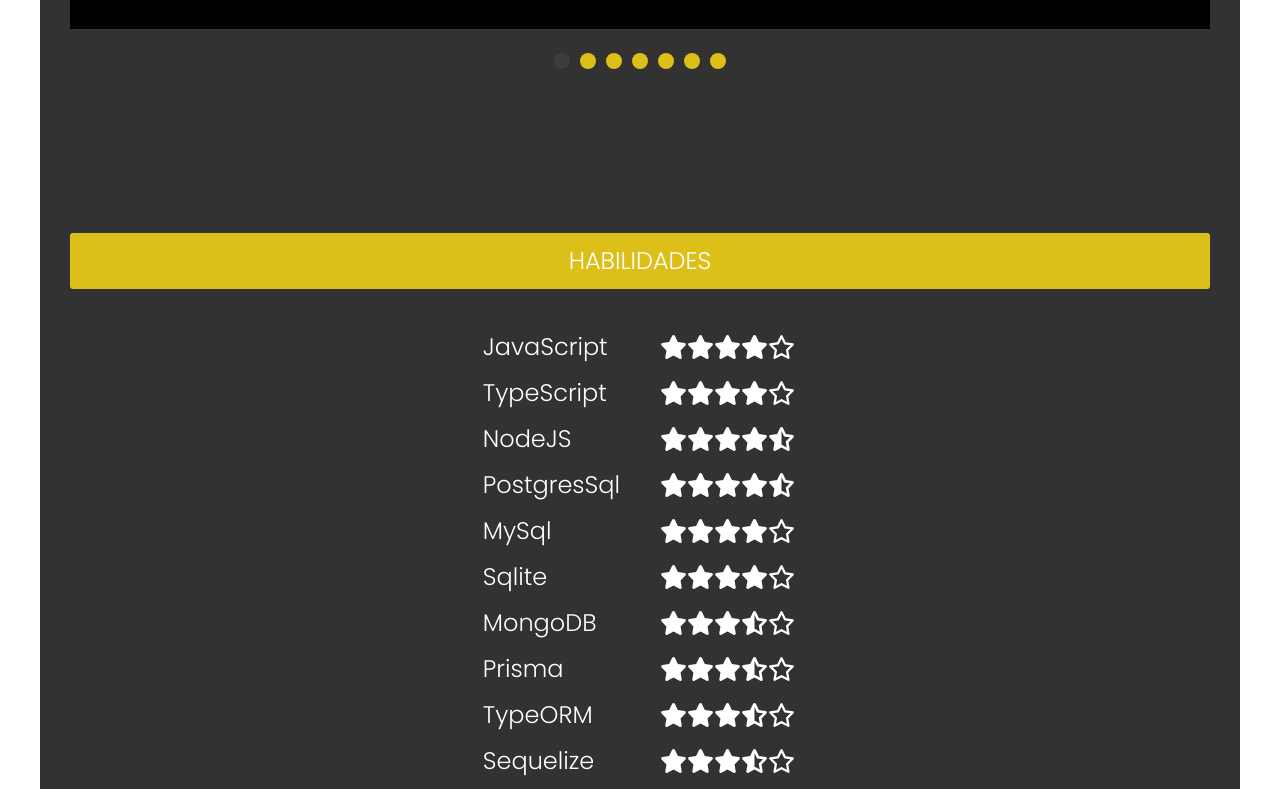
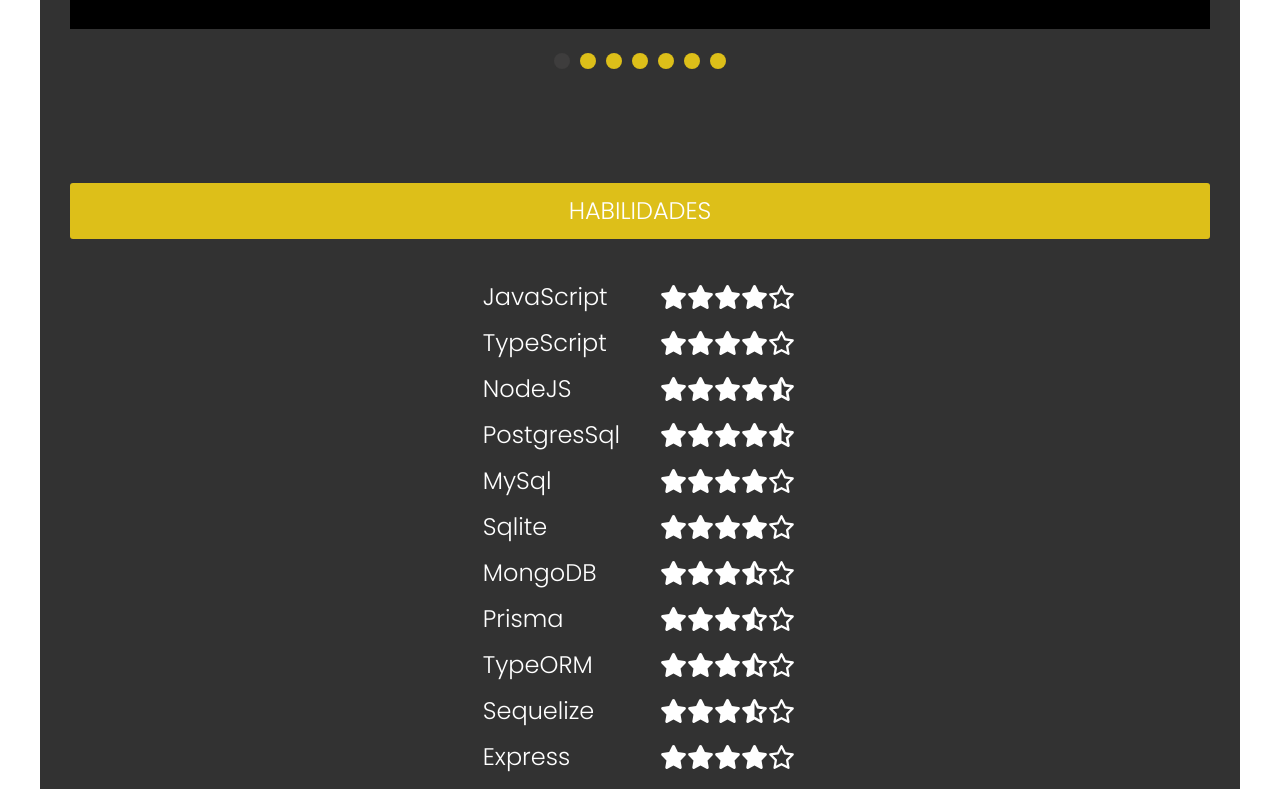
Before and after one commit to 1andersonmotta/reactNext, a Next.js app: page / in a window 1280 px wide. Shown: the part 3140-3929 px from the top of the page. Built offline with nearby package versions, Linux system fonts and the light colour scheme.

Commit message:
fix adjust in icon import

```diff
--- a/src/styles/style.css
+++ b/src/styles/style.css
@@ -675,9 +675,6 @@
 /*CURSOS E SKILLS*/
 
 .cursos {
-    margin-top: 50px;
-    /* display: grid; */
-    /* grid-template-columns: 1fr 1fr 1fr 1fr; */
     align-items: center;
     display: column;
     padding: 30px;
```
